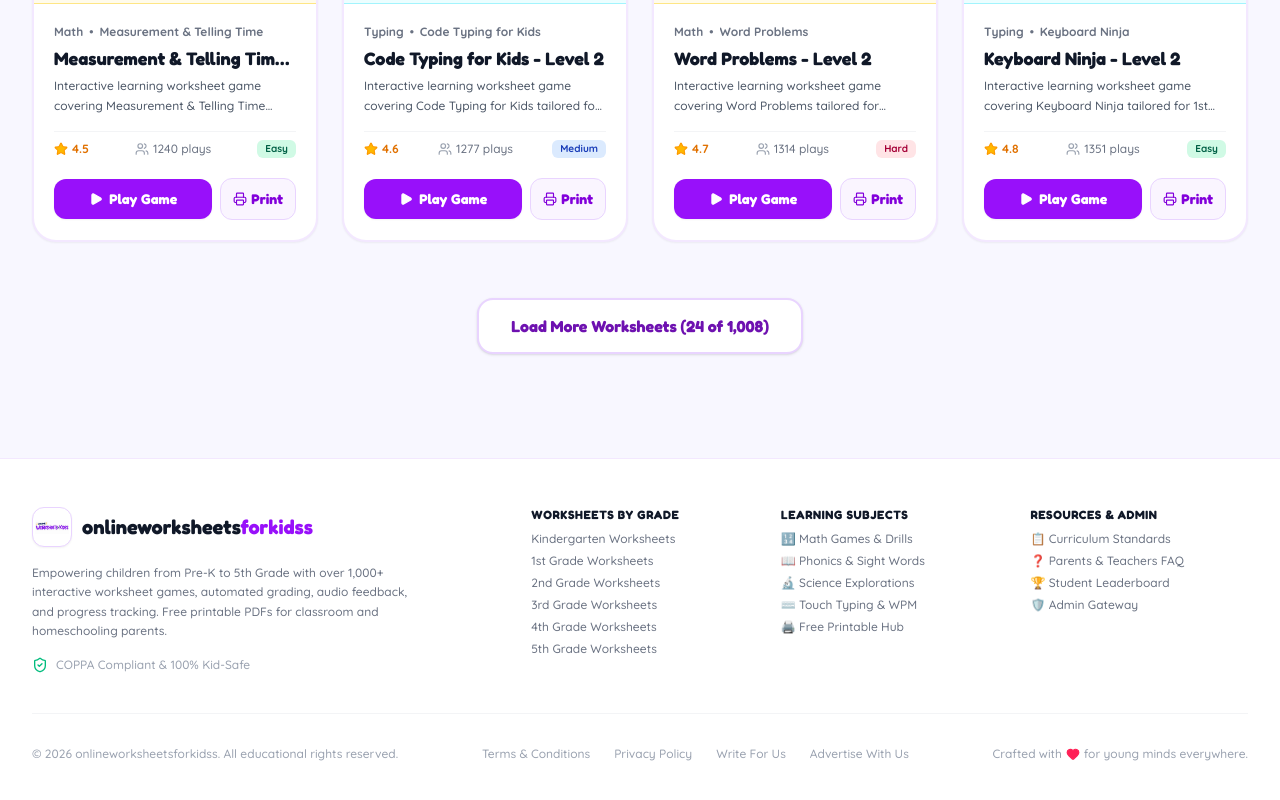
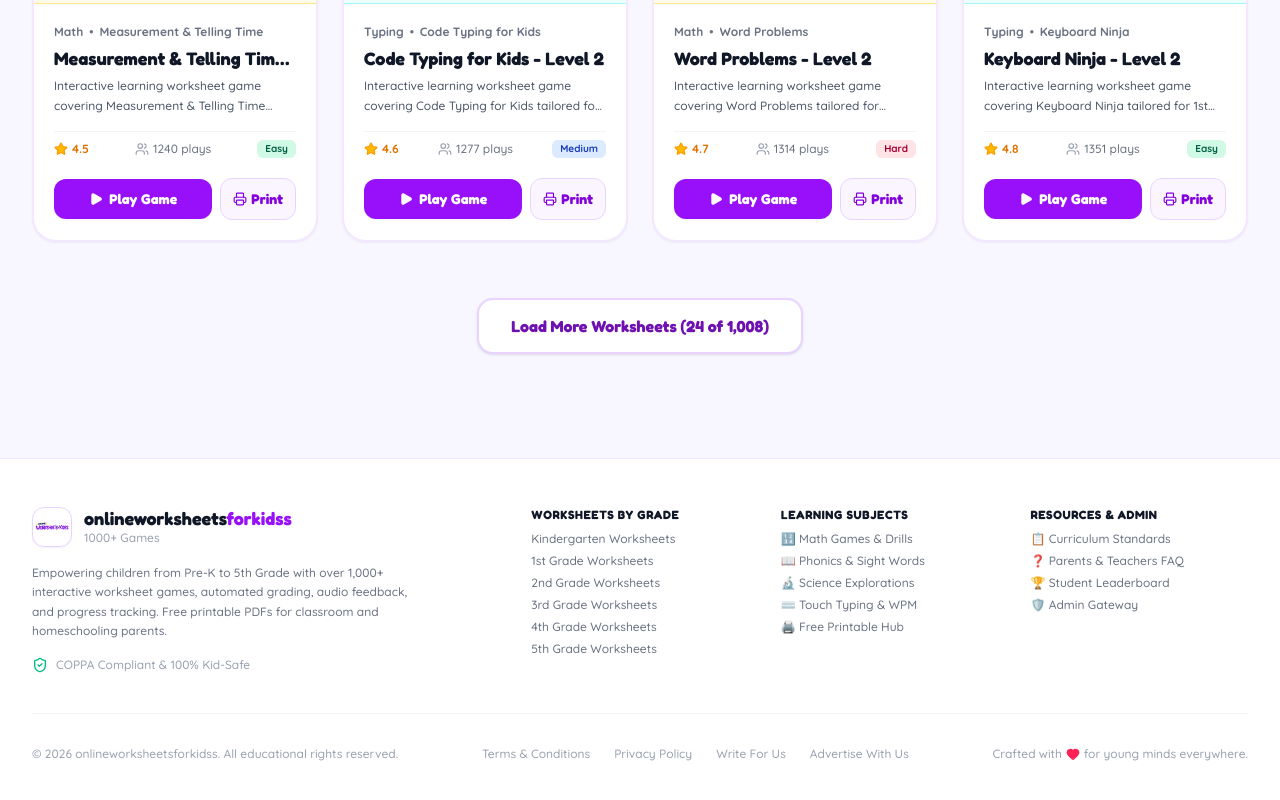
Before and after one commit to sushant160404/onlineworksheetsforkidss, a React (Vite) app in the folder frontend/: page / in a window 1280 px wide. Shown: the part 3165-3965 px from the top of the page. Built offline with nearby package versions, Linux system fonts and the light colour scheme; no server answers.

Commit message:
logo text issue

```diff
--- a/frontend/src/App.tsx
+++ b/frontend/src/App.tsx
@@ -396,10 +396,10 @@ export default function App() {
             {/* Brand column */}
             <div className="space-y-4 lg:col-span-2">
               <div
-                className="flex items-center gap-2.5 cursor-pointer"
+                className="flex items-center gap-2 sm:gap-3 cursor-pointer"
                 onClick={() => navigateToSeoPage('home')}
               >
-                <div className="w-10 h-10 rounded-xl bg-white shadow-xs border border-purple-200 overflow-hidden flex items-center justify-center p-0.5">
+                <div className="w-8 h-8 sm:w-10 sm:h-10 rounded-xl bg-white shadow-xs border border-purple-200 overflow-hidden flex items-center justify-center p-0.5 flex-shrink-0">
                   <img
                     src="/Logos.png"
                     alt="onlineworksheetsforkidss icon"
@@ -407,9 +407,12 @@ export default function App() {
                     referrerPolicy="no-referrer"
                   />
                 </div>
-                <span className="text-xl font-black font-['Fredoka',sans-serif] text-gray-900">
-                  onlineworksheets<span className="text-purple-600">forkidss</span>
-                </span>
+                <div className="min-w-0">
+                  <span className="text-sm sm:text-lg font-black font-['Fredoka',sans-serif] text-gray-900 block leading-tight">
+                    onlineworksheets<span className="text-purple-600">forkidss</span>
+                  </span>
+                  <p className="text-[10px] sm:text-xs text-gray-400 font-medium">1000+ Games</p>
+                </div>
               </div>
               <p className="text-xs text-gray-500 leading-relaxed max-w-sm">
                 Empowering children from Pre-K to 5th Grade with over 1,000+ interactive worksheet games, automated grading, audio feedback, and progress tracking. Free printable PDFs for classroom and homeschooling parents.
```
